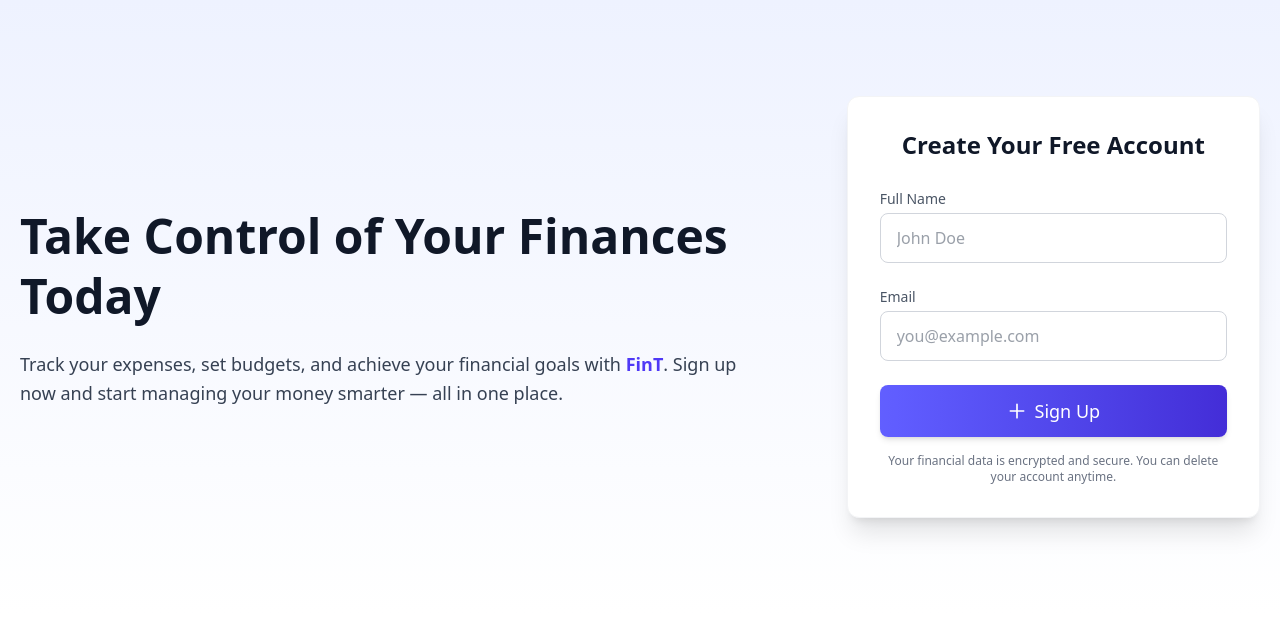
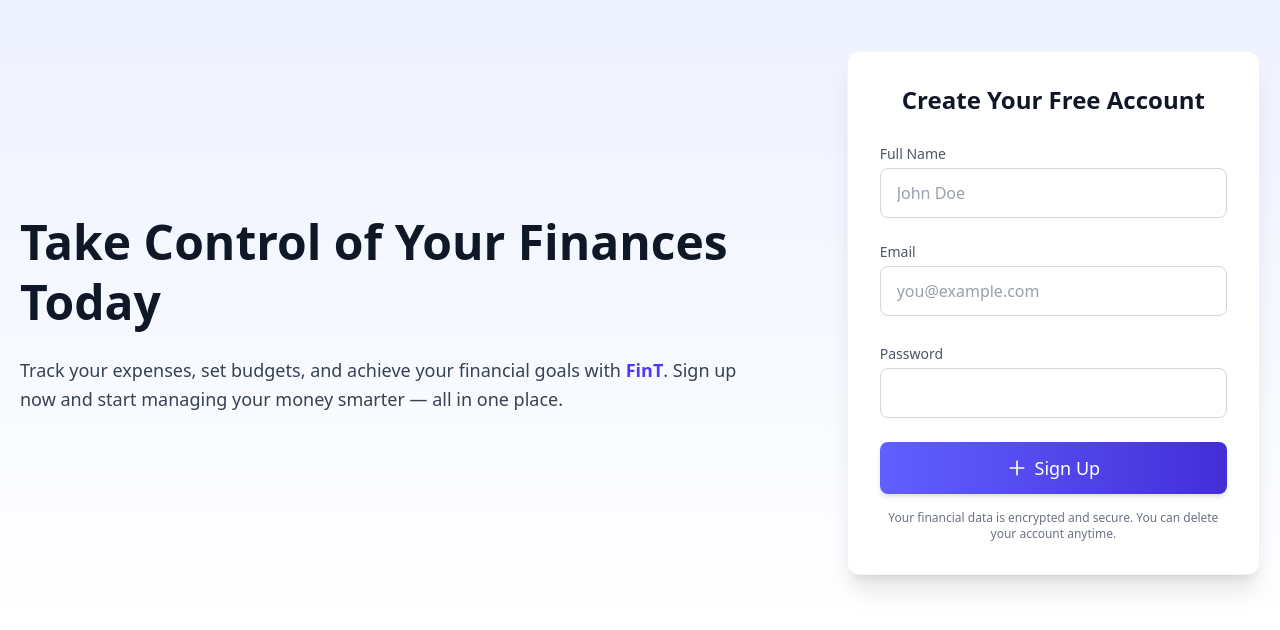
Before and after one commit to Lio3307/Finance-Tracker, a React (Vite) app: page /signUp in a window 1280 px wide. Shown: the top 630 px of the page. Built offline with nearby package versions, Linux system fonts and the light colour scheme.

Commit message:
adding input field

```diff
--- a/src/components/layouts/auth/SignUp.tsx
+++ b/src/components/layouts/auth/SignUp.tsx
@@ -2,7 +2,7 @@
   return (
     <>
       <section className="text-gray-600 body-font bg-gradient-to-b from-indigo-50 to-white">
-        <div className="container px-5 py-24 mx-auto flex flex-wrap items-center">
+        <div className="container px-5 py-[3.2rem] mx-auto flex flex-wrap items-center">
           <div className="lg:w-3/5 md:w-1/2 md:pr-16 lg:pr-0 pr-0">
             <h1 className="title-font font-bold text-4xl md:text-5xl text-gray-900 leading-tight">
               Take Control of Your Finances Today
@@ -44,6 +44,16 @@
               />
             </div>
 
+            <div className="relative mb-6">
+              <label className="leading-7 text-sm text-gray-600">Password</label>
+              <input
+                type="password"
+                id="pasword"
+                name="pasword"
+                className="w-full bg-white rounded-lg border border-gray-300 focus:border-indigo-500 focus:ring-2 focus:ring-indigo-200 text-base outline-none text-gray-700 py-2 px-4 leading-8 transition-colors duration-200 ease-in-out"
+              />
+            </div>
+
             <button className="flex items-center justify-center gap-2 text-white bg-gradient-to-r from-indigo-500 to-indigo-700 border-0 py-3 px-8 focus:outline-none hover:from-indigo-600 hover:to-indigo-800 rounded-lg text-lg shadow-md transition-all">
               <svg
                 xmlns="http://www.w3.org/2000/svg"
```
